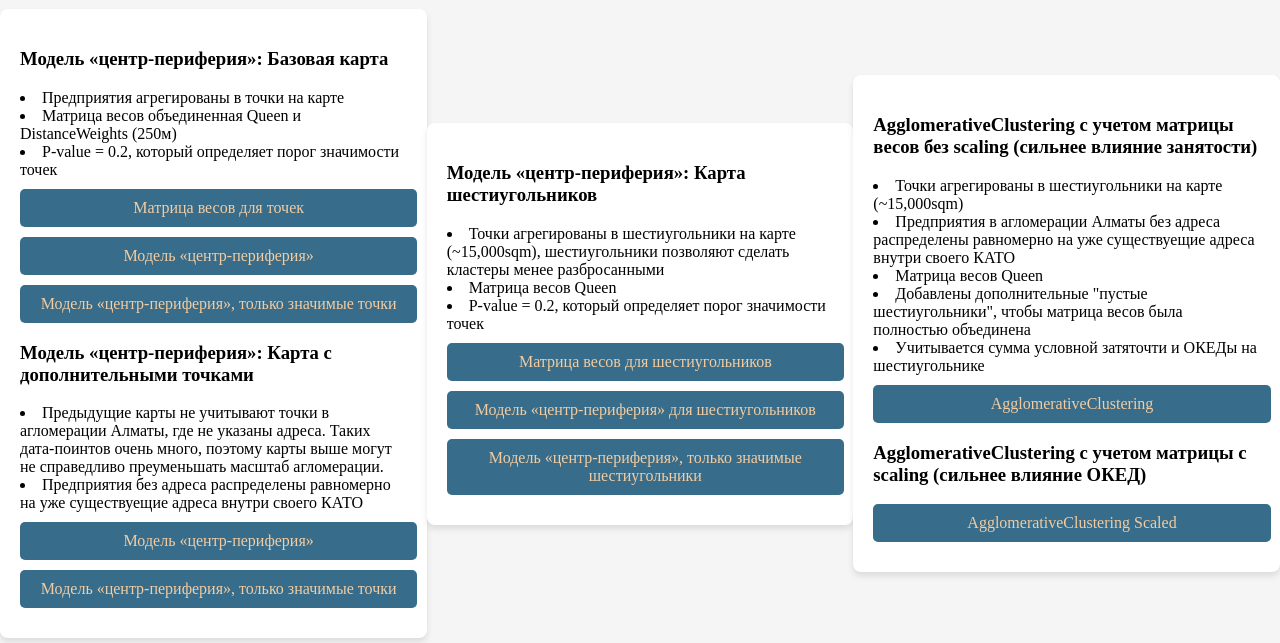
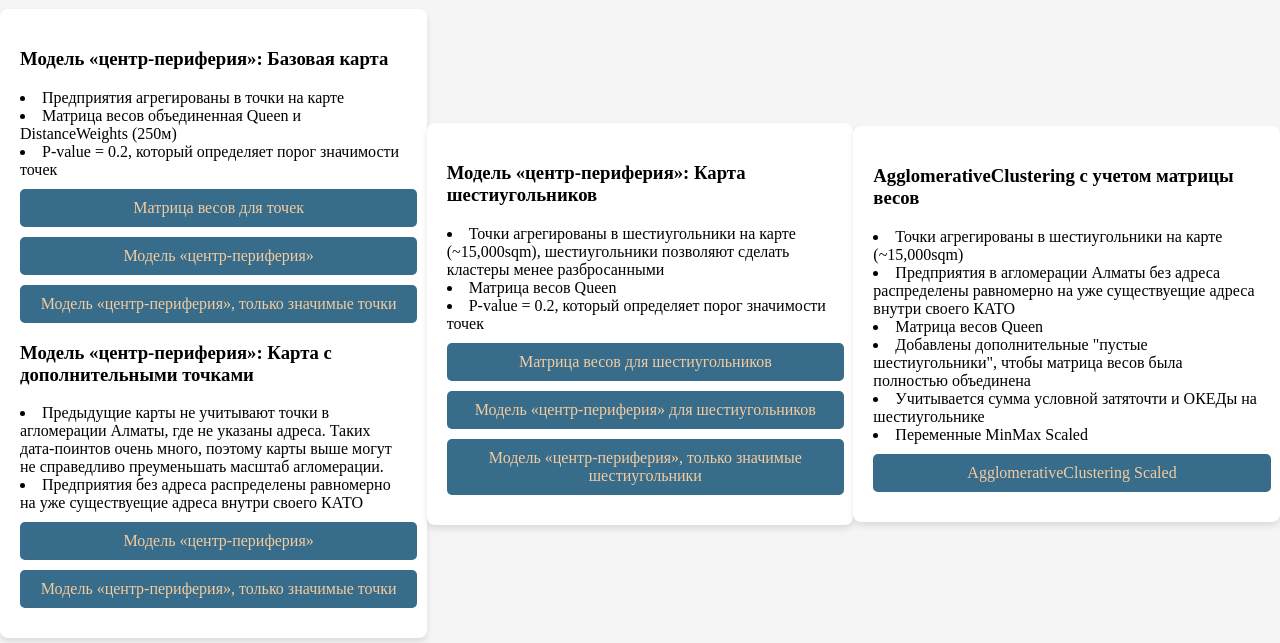
Before and after one commit to Desht-Lab/GIS-Almaty, a plain HTML site: page index.html in a window 1280 px wide. Shown: the part 157-800 px from the top of the page. Drawn offline with Linux system fonts and the light colour scheme.

Commit message:
Update index.html

```diff
--- a/index.html
+++ b/index.html
@@ -102,14 +102,13 @@
 
 
         <div class="container">
-            <h3>AgglomerativeClustering с учетом матрицы весов без scaling (сильнее влияние занятости)</h3>
+            <h3>AgglomerativeClustering с учетом матрицы весов</h3>
             <li>Точки агрегированы в шестиугольники на карте (~15,000sqm)</li>
             <li>Предприятия  в агломерации Алматы без адреса распределены равномерно на уже существуещие адреса внутри своего КАТО</li>
             <li>Матрица весов Queen </li>
             <li>Добавлены дополнительные "пустые шестиугольники", чтобы матрица весов была полностью объединена</li>
             <li>Учитывается сумма условной затяточти и ОКЕДы на шестиугольнике</li>
-            <a class = "link" href="AgloHexFilledHexK15.html" target="_blank">AgglomerativeClustering</a>
-            <h3>AgglomerativeClustering с учетом матрицы с scaling (сильнее влияние ОКЕД)</h3>
+            <li>Переменные MinMax Scaled</li>
             <a class = "link" href="AgloHexFilledHexK15Scaled.html" target="_blank">AgglomerativeClustering Scaled</a>
         </div>
 
```
